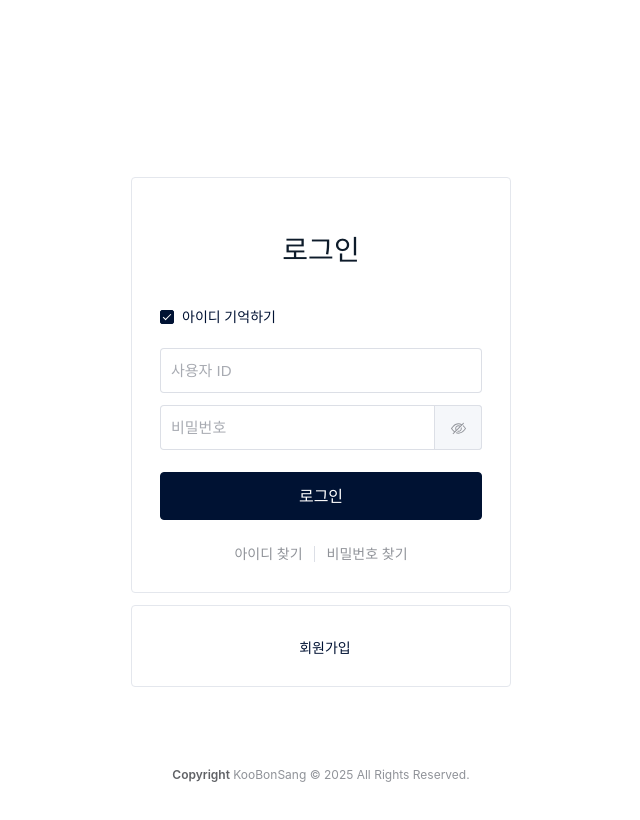
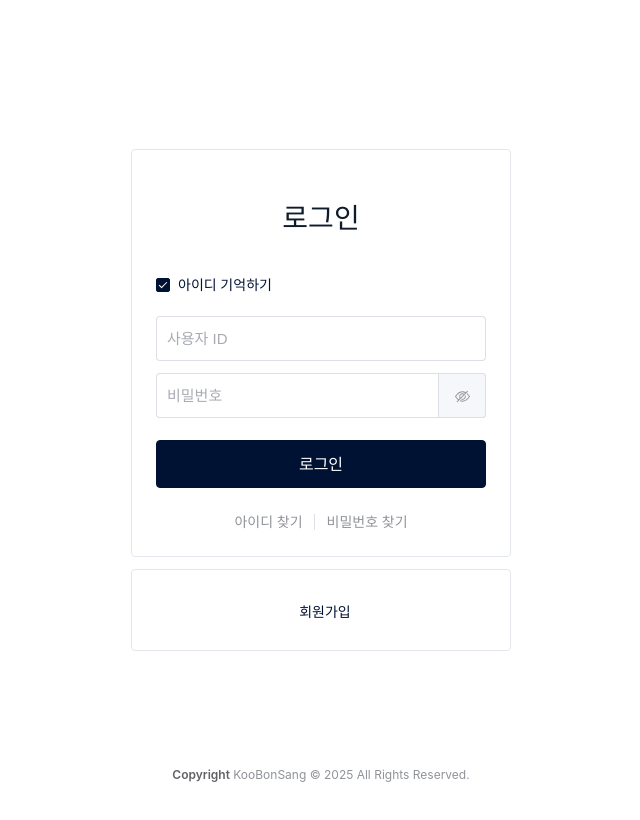
Before and after one commit to koobs97/BonsCore, a Vue app in the folder frontend/: page /Login in a window 1280 px wide. Shown: the top 820 px of the page, without its empty margins (319-959 px from the left). Built offline with nearby package versions, Linux system fonts and the light colour scheme; what v-calendar would draw is missing.

Commit message:
20250718 1. 회원가입 뷰 템플릿 초안 작성중

```diff
--- a/frontend/src/views/auth/Login.vue
+++ b/frontend/src/views/auth/Login.vue
@@ -271,13 +271,13 @@ const onClickToOpenSignup = () => {
   flex-direction: column;
   justify-content: center;
   align-items: center;
-  min-height: 100vh;
+  min-height: calc(100vh - 100px);
 }
 
 /* 로그인 카드 */
 .login-card {
   width: 380px;
-  padding: 8px;
+  padding: 4px;
   box-sizing: border-box; /* 패딩이 너비에 영향을 주지 않도록 설정 */
 }
 
```
